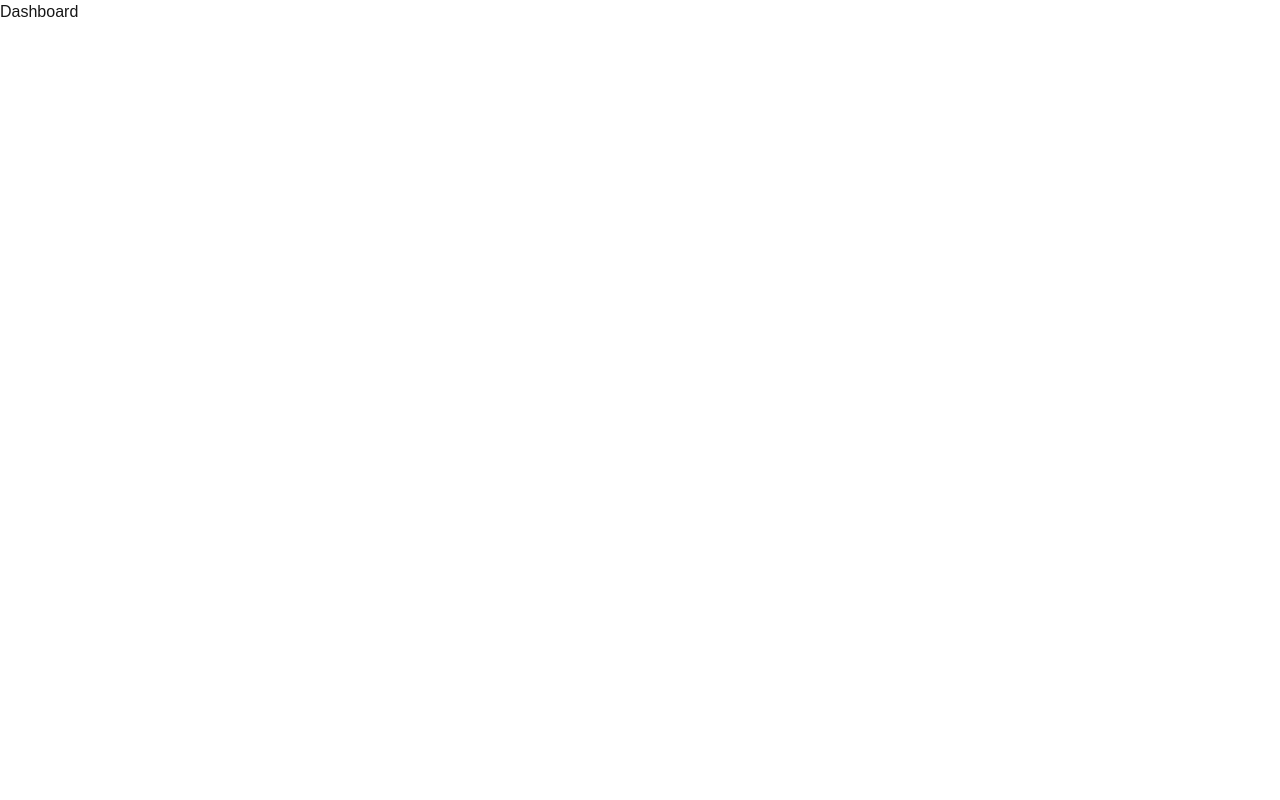
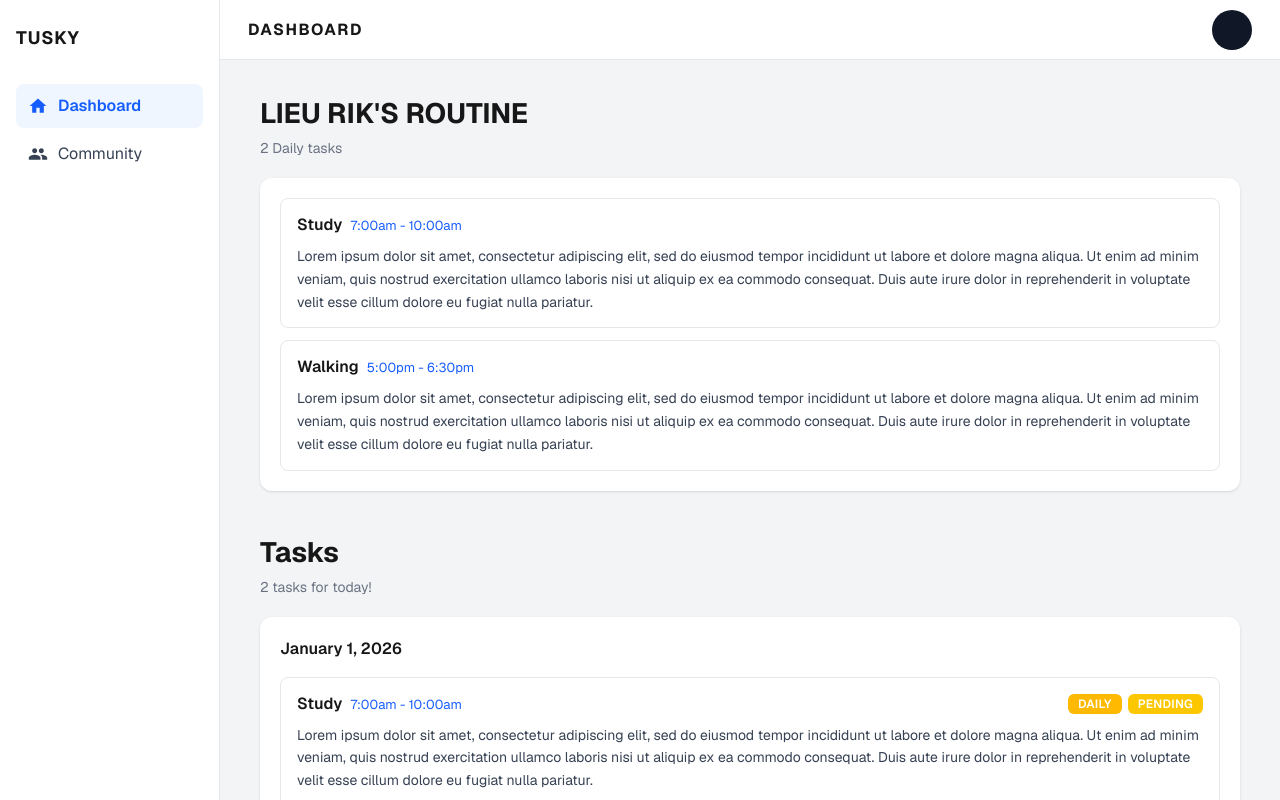
Before and after one commit to cerastvs/tusky-tasky-app, a Next.js app: page /dashboard in a window 1280 px wide. Built offline with nearby package versions, Linux system fonts and the light colour scheme.

Commit message:
style: make template for bashboard layout

```diff
--- a/app/dashboard/page.tsx
+++ b/app/dashboard/page.tsx
@@ -1,8 +1,152 @@
+const tagColorMap: Record<string, string> = {
+  DAILY: "bg-amber-400 text-white",
+  PENDING: "bg-yellow-400 text-white",
+  UNDONE: "bg-gray-500 text-white",
+  DONE: "bg-green-500 text-white",
+};
 
-export default function Dashboard(){
-    return(
-        <>
-            <h1>Dashboard</h1>
-        </>
-    )
+export default function Dashboard() {
+  const routineTasks = [
+    {
+      title: "Study",
+      time: "7:00am - 10:00am",
+      description:
+        "Lorem ipsum dolor sit amet, consectetur adipiscing elit, sed do eiusmod tempor incididunt ut labore et dolore magna aliqua. Ut enim ad minim veniam, quis nostrud exercitation ullamco laboris nisi ut aliquip ex ea commodo consequat. Duis aute irure dolor in reprehenderit in voluptate velit esse cillum dolore eu fugiat nulla pariatur.",
+    },
+    {
+      title: "Walking",
+      time: "5:00pm - 6:30pm",
+      description:
+        "Lorem ipsum dolor sit amet, consectetur adipiscing elit, sed do eiusmod tempor incididunt ut labore et dolore magna aliqua. Ut enim ad minim veniam, quis nostrud exercitation ullamco laboris nisi ut aliquip ex ea commodo consequat. Duis aute irure dolor in reprehenderit in voluptate velit esse cillum dolore eu fugiat nulla pariatur.",
+    },
+  ];
+
+  const todayTasks = [
+    {
+      title: "Study",
+      time: "7:00am - 10:00am",
+      tags: ["DAILY", "PENDING"],
+      description:
+        "Lorem ipsum dolor sit amet, consectetur adipiscing elit, sed do eiusmod tempor incididunt ut labore et dolore magna aliqua. Ut enim ad minim veniam, quis nostrud exercitation ullamco laboris nisi ut aliquip ex ea commodo consequat. Duis aute irure dolor in reprehenderit in voluptate velit esse cillum dolore eu fugiat nulla pariatur.",
+    },
+    {
+      title: "Eat Lunch",
+      time: "12:00pm - 1:00pm",
+      tags: ["UNDONE"],
+      description:
+        "Lorem ipsum dolor sit amet, consectetur adipiscing elit, sed do eiusmod tempor incididunt ut labore et dolore magna aliqua. Ut enim ad minim veniam, quis nostrud exercitation ullamco laboris nisi ut aliquip ex ea commodo consequat. Duis aute irure dolor in reprehenderit in voluptate velit esse cillum dolore eu fugiat nulla pariatur.",
+    },
+  ];
+
+  return (
+    <div className="flex h-screen font-sans">
+      <aside className="w-[220px] shrink-0 bg-white border-r border-gray-200 flex flex-col px-4 py-6">
+        <div className="font-bold text-lg tracking-wider mb-8">TUSKY</div>
+        <nav className="flex flex-col gap-1">
+          <a
+            href="#"
+            className="flex items-center gap-[10px] px-3 py-[10px] rounded-lg text-blue-600 font-semibold no-underline bg-blue-50"
+          >
+            <svg width="20" height="20" viewBox="0 0 24 24" fill="currentColor">
+              <path d="M10 20v-6h4v6h5v-8h3L12 3 2 12h3v8z" />
+            </svg>
+            Dashboard
+          </a>
+          <a
+            href="#"
+            className="flex items-center gap-[10px] px-3 py-[10px] rounded-lg text-gray-700 no-underline hover:bg-gray-100 transition-colors"
+          >
+            <svg width="20" height="20" viewBox="0 0 24 24" fill="currentColor">
+              <path d="M16 11c1.66 0 2.99-1.34 2.99-3S17.66 5 16 5c-1.66 0-3 1.34-3 3s1.34 3 3 3zm-8 0c1.66 0 2.99-1.34 2.99-3S9.66 5 8 5C6.34 5 5 6.34 5 8s1.34 3 3 3zm0 2c-2.33 0-7 1.17-7 3.5V19h14v-2.5c0-2.33-4.67-3.5-7-3.5zm8 0c-.29 0-.62.02-.97.05 1.16.84 1.97 1.97 1.97 3.45V19h6v-2.5c0-2.33-4.67-3.5-7-3.5z" />
+            </svg>
+            Community
+          </a>
+        </nav>
+      </aside>
+
+      <div className="flex-1 flex flex-col min-w-0">
+        <header className="flex items-center justify-between px-7 h-[60px] bg-white border-b border-gray-200 shrink-0">
+          <span className="font-bold text-base tracking-widest">DASHBOARD</span>
+          <div className="w-10 h-10 rounded-full bg-gray-900" />
+        </header>
+
+        <main className="flex-1 overflow-y-auto bg-gray-100 px-10 py-8">
+          <section className="mb-10">
+            <h2 className="text-[28px] font-bold m-0 mb-1">
+              LIEU RIK&apos;S ROUTINE
+            </h2>
+            <p className="m-0 mb-5 text-gray-500 text-sm">
+              {routineTasks.length} Daily tasks
+            </p>
+
+            <div className="bg-white rounded-xl p-5 shadow-sm flex flex-col gap-3">
+              {routineTasks.map((task, idx) => (
+                <div
+                  key={idx}
+                  className="border border-gray-200 rounded-lg px-4 py-[14px]"
+                >
+                  <div className="flex items-baseline gap-2 mb-2">
+                    <span className="font-semibold text-base">
+                      {task.title}
+                    </span>
+                    <span className="text-blue-600 text-[13px]">
+                      {task.time}
+                    </span>
+                  </div>
+                  <p className="m-0 text-sm text-gray-700 leading-relaxed">
+                    {task.description}
+                  </p>
+                </div>
+              ))}
+            </div>
+          </section>
+
+          <section>
+            <h2 className="text-[28px] font-bold m-0 mb-1">Tasks</h2>
+            <p className="m-0 mb-5 text-gray-500 text-sm">
+              {todayTasks.length} tasks for today!
+            </p>
+
+            <div className="bg-white rounded-xl p-5 shadow-sm">
+              <p className="m-0 mb-4 font-semibold text-base">
+                January 1, 2026
+              </p>
+              <div className="flex flex-col gap-3">
+                {todayTasks.map((task, idx) => (
+                  <div
+                    key={idx}
+                    className="border border-gray-200 rounded-lg px-4 py-[14px]"
+                  >
+                    <div className="flex items-center justify-between mb-2 gap-3">
+                      <div className="flex items-baseline gap-2">
+                        <span className="font-semibold text-base">
+                          {task.title}
+                        </span>
+                        <span className="text-blue-600 text-[13px]">
+                          {task.time}
+                        </span>
+                      </div>
+                      <div className="flex gap-1.5 shrink-0">
+                        {task.tags.map((tag) => (
+                          <span
+                            key={tag}
+                            className={`px-2.5 py-0.5 rounded-md text-xs font-semibold tracking-wide ${tagColorMap[tag] ?? "bg-gray-400 text-white"}`}
+                          >
+                            {tag}
+                          </span>
+                        ))}
+                      </div>
+                    </div>
+                    <p className="m-0 text-sm text-gray-700 leading-relaxed">
+                      {task.description}
+                    </p>
+                  </div>
+                ))}
+              </div>
+            </div>
+          </section>
+        </main>
+      </div>
+    </div>
+  );
 }
--- /dev/null
+++ b/lib/task.ts
@@ -0,0 +1,18 @@
+import prisma from "./client";
+
+const taskDb = {
+
+    getTask: async function (taskid:number) {
+        return await prisma.task.findFirst({
+            where: {id: taskid}
+        })
+    },
+
+    getTasksForUser: async function (uid:number) {
+        return await prisma.task.findMany({
+            where: {userId: uid}
+        })
+    }
+}
+
+export default taskDb
```
Also changed, not shown: reff/Frame 2.png (added).
